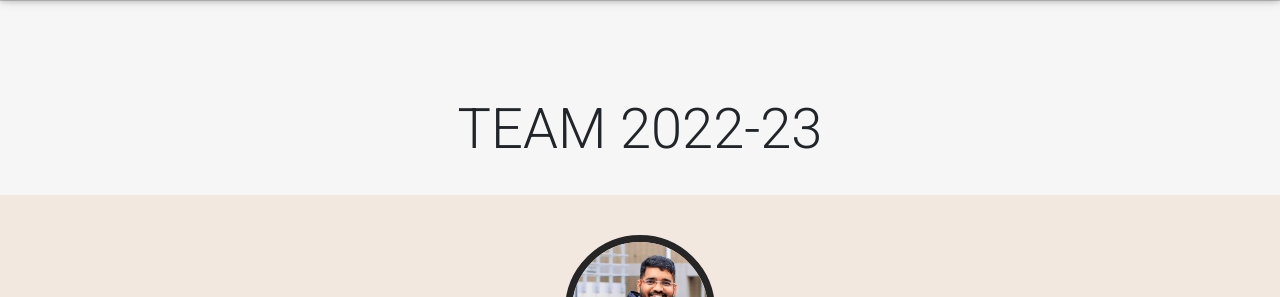
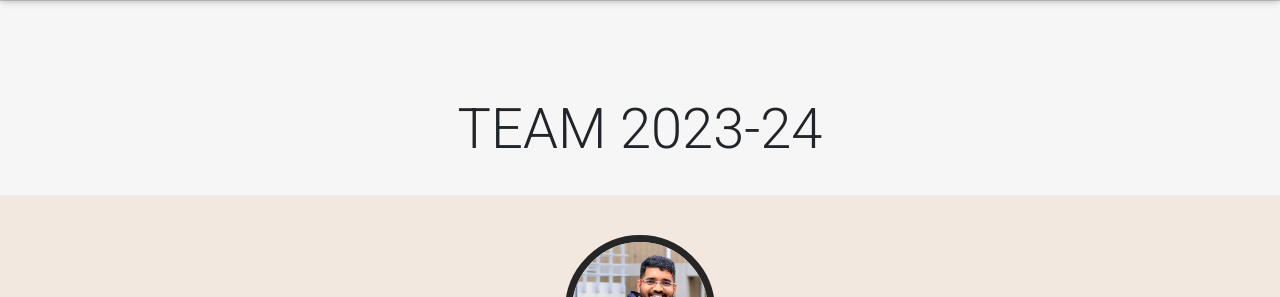
Before and after one commit to iith-nss/iith_nss_jekyll, a Jekyll site: the page built from team.html, in a window 1280 px wide and 900 px high. Shown: the top 297 px of the window. Built offline with Jekyll 4.4.1, drawn with Linux system fonts in a browser that asks for light colours; nearby versions of some CDN libraries.

Commit message:
test edit on teams.html

```diff
--- a/team.html
+++ b/team.html
@@ -7,7 +7,7 @@ title: Team 2022-23
 <!-- first section - Home -->
 <div class="home">
   <div class="container" style="padding-top: 20px">
-    <h1 class="animated fadeIn display-4 text-center">TEAM 2022-23</h1>
+    <h1 class="animated fadeIn display-4 text-center">TEAM 2023-24</h1>
   </div>
 </div>
 <br />
```
